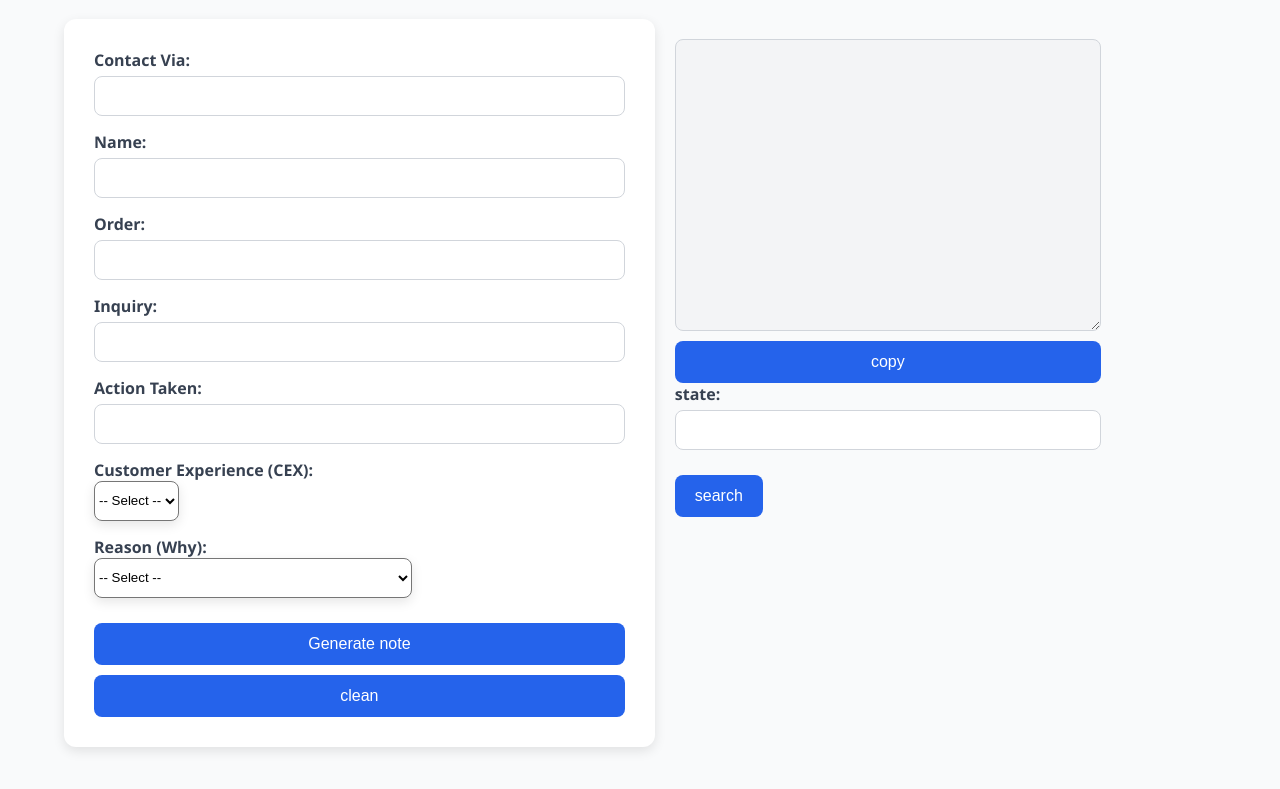
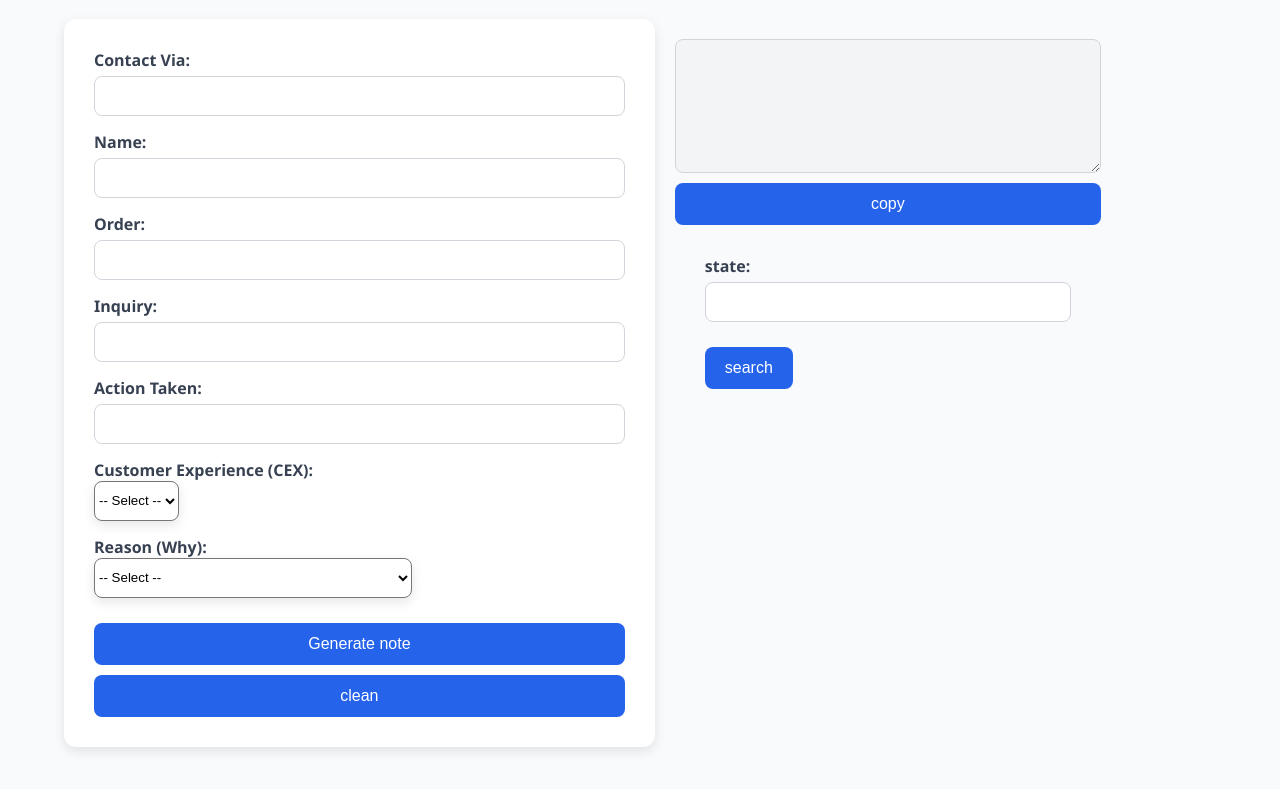
Before and after one commit to aneschar28/notes2, a plain HTML site: page index.html in a window 1280 px wide. Shown: the part 107-896 px from the top of the page. Drawn offline with Linux system fonts and the light colour scheme.

Commit message:
Update styles.css

```diff
--- a/styles.css
+++ b/styles.css
@@ -106,12 +106,26 @@ select {
 .titulo{
 
     display: flex;
-  justify-content: center;
+    justify-content: center;
 
 }
 
 .contenedor2{
   display: flex;
   flex-direction: column;
-  height:50%;
+  max-height:50%;
 }
+
+.contenedor3{
+
+    padding: 30px;
+
+}
+
+.contenedor4{
+
+  display: flex;
+  justify-content: space-between;
+  align-items: center;
+
+}
```
